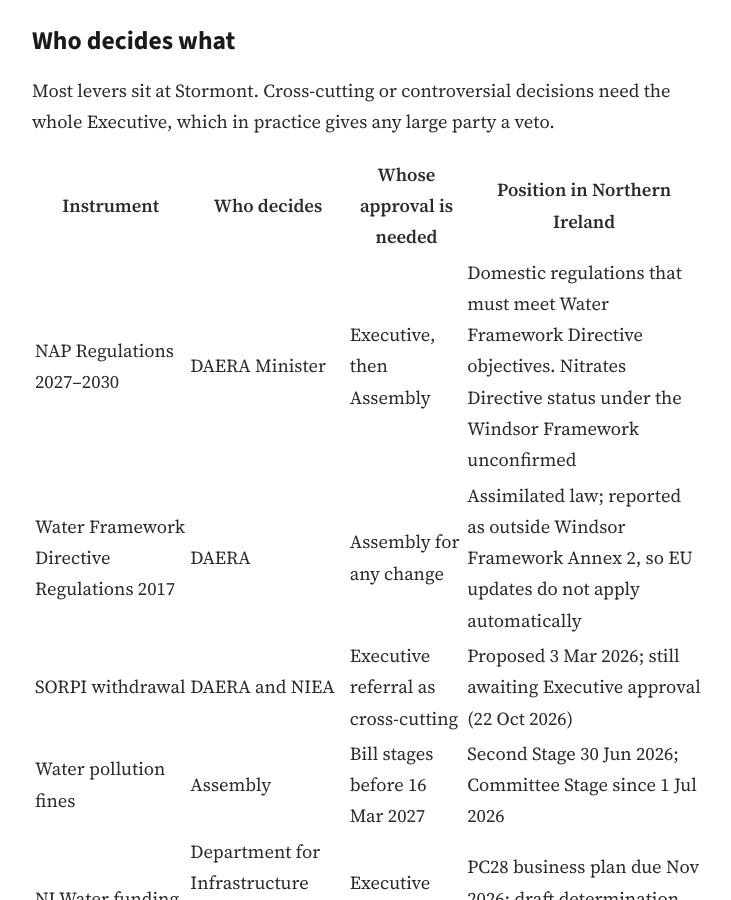
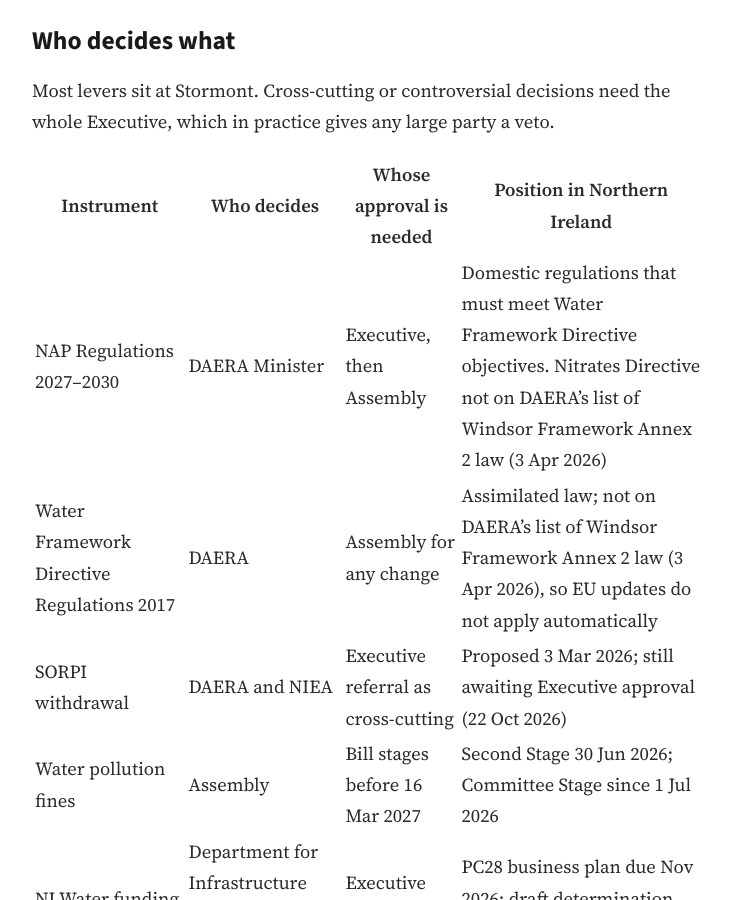
Before and after one commit to robertjparkuk/RobertJParkuk.github.io, a Jekyll site: the page built from _posts/2026-11-02-lough-neagh-and-the-price-of-clean-water.md, in a window 1280 px wide and 900 px high, scrolled down 5379 px. Shown: the whole window, without its empty margins (96-827 px from the left). Built offline with Jekyll 4.4.1, drawn with Linux system fonts in a browser that asks for light colours; our own code applies the rules of GitHub Pages for plain Markdown files; some of the changed text lies outside the part shown.

Commit message:
v0.25.2: corrections from the Policy series checks
Co-Authored-By: Claude Opus 5.5 <noreply@anthropic.com>
Claude-Session: https://claude.ai/code/session_01LEXXCqLZYfDBnZhDrGcCK7

```diff
--- a/_posts/2026-11-02-lough-neagh-and-the-price-of-clean-water.md
+++ b/_posts/2026-11-02-lough-neagh-and-the-price-of-clean-water.md
@@ -76,8 +76,8 @@ Most levers sit at Stormont. Cross-cutting or controversial decisions need the w
 
 | Instrument                                  | Who decides                                               | Whose approval is needed            | Position in Northern Ireland                                                                                                                |
 |---------------------------------------------|-----------------------------------------------------------|-------------------------------------|---------------------------------------------------------------------------------------------------------------------------------------------|
-| NAP Regulations 2027–2030                   | DAERA Minister                                            | Executive, then Assembly            | Domestic regulations that must meet Water Framework Directive objectives. Nitrates Directive status under the Windsor Framework unconfirmed |
-| Water Framework Directive Regulations 2017  | DAERA                                                     | Assembly for any change             | Assimilated law; reported as outside Windsor Framework Annex 2, so EU updates do not apply automatically                                    |
+| NAP Regulations 2027–2030                   | DAERA Minister                                            | Executive, then Assembly            | Domestic regulations that must meet Water Framework Directive objectives. Nitrates Directive not on DAERA's list of Windsor Framework Annex 2 law (3 Apr 2026) |
+| Water Framework Directive Regulations 2017  | DAERA                                                     | Assembly for any change             | Assimilated law; not on DAERA's list of Windsor Framework Annex 2 law (3 Apr 2026), so EU updates do not apply automatically                                    |
 | SORPI withdrawal                            | DAERA and NIEA                                            | Executive referral as cross-cutting | Proposed 3 Mar 2026; still awaiting Executive approval (22 Oct 2026)                                                                        |
 | Water pollution fines                       | Assembly                                                  | Bill stages before 16 Mar 2027      | Second Stage 30 Jun 2026; Committee Stage since 1 Jul 2026                                                                                  |
 | NI Water funding                            | Department for Infrastructure (DfI) and Utility Regulator | Executive budget                    | PC28 business plan due Nov 2026; draft determination Jun 2027                                                                               |
@@ -177,6 +177,8 @@ Most levers sit at Stormont. Cross-cutting or controversial decisions need the w
 
 - [Utility Regulator: Decision on approach to PC28 (18 Dec 2025)](https://www.uregni.gov.uk/node/8264)
 
+- [Utility Regulator: Decision on NI Water's allowed revenue for the PC21 extension year (21 Aug 2026)](https://www.uregni.gov.uk/files/uregni/documents/2026-08/Decision%20for%20PC21%20extension.pdf)
+
 - [Irish News: Earl of Shaftesbury will give Lough Neagh away for free (7 Mar 2026)](https://www.irishnews.com/news/northern-ireland/earl-of-shaftesbury-ill-give-lough-neagh-away-for-free-EOWT7TWBZFCWTPDLB3TRYPJVPA/)
 
 - [UFU response to NAP consultation (4 Sep 2026)](https://www.ufuni.org/?p=16408)
```
Also changed, not shown: WEBSITE-UPDATES.md (+12 -0 lines), _posts/2026-11-02-closed-for-booking-how-restricting-the-tip-pushes-rubbish-into-lay-bys-and-lanes.md (+1 -1 lines), _posts/2026-11-02-esos-and-the-audit-that-pays-only-if-you-act.md (+2 -2 lines), _posts/2026-11-02-the-end-of-the-paper-trail-digital-waste-tracking.md (+2 -2 lines), _posts/2026-11-02-the-land-law-stormont-never-switched-on.md (+4 -4 lines).
